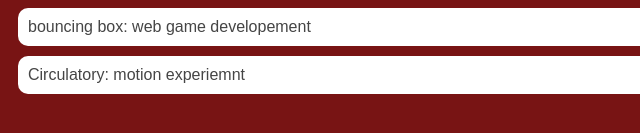
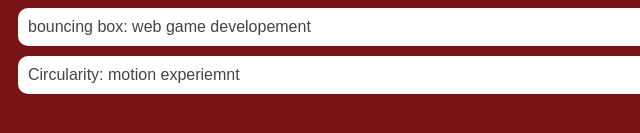
Before and after one commit to Bracken05/Bracken05.github.io, a plain HTML site: page portfolio.html in a window 1280 px wide. Shown: the part 179-312 px from the top of the page, 0-640 px from the left. Drawn offline with Linux system fonts and the light colour scheme.

```diff
--- a/portfolio.html
+++ b/portfolio.html
@@ -31,7 +31,7 @@
         <a href="fsd-projects/bouncing-box/">bouncing box: web game developement</a>
             </li>
             <li>
-                <a href="fsd-projects/circulartory/">Circulatory: motion experiemnt</a>
+                <a href="fsd-projects/circularity/">Circularity: motion experiemnt</a>
                     </li>
 </ul>
 </div>
```
